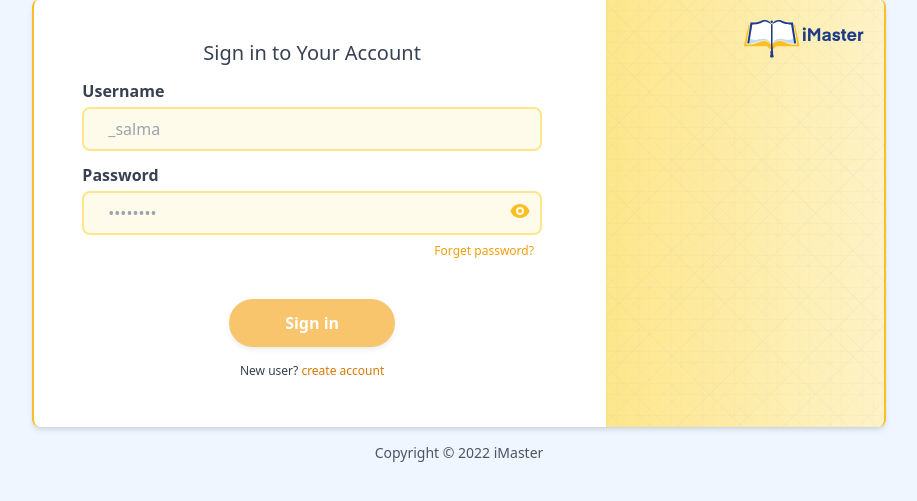
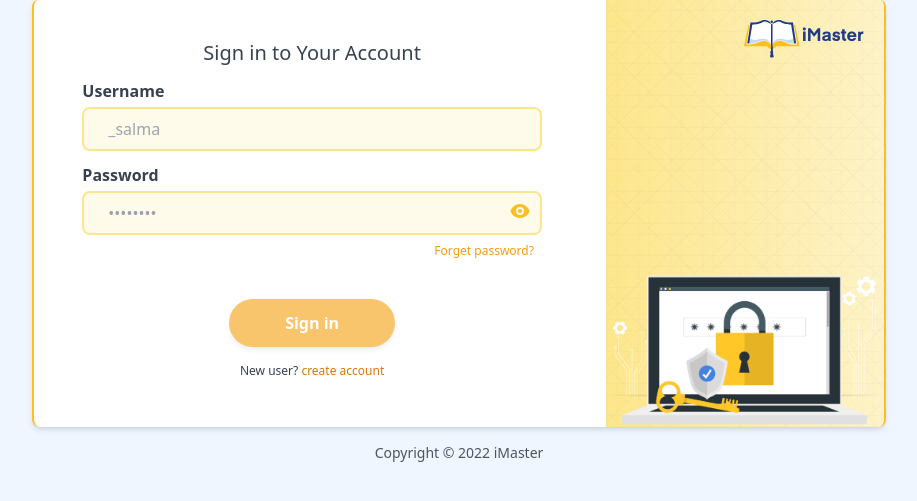
Before and after one commit to salmabader/iMaster, a PHP site: page /signin.php in a window 1280 px wide. Shown: the part 169-670 px from the top of the page, without its empty margins (181-1098 px from the left). Run offline with PHP 8.4, Linux system fonts and the light colour scheme; some libraries are stand-ins or nearby versions.

Commit message:
interface completed

```diff
--- a/signin.php
+++ b/signin.php
@@ -108,7 +108,7 @@ if (isset($_POST['signinBtn'])) {
 						<img src="images/logo.svg" class="h-10">
 					</a>
 				</div>
-				<!-- <img src="images/instructor_signup.png" class="rounded-br-lg"> -->
+				<img src="images/signin_users.png" class="rounded-br-lg">
 			</div>
 		</div>
 	</div>
```
Also changed, not shown: images/signin_users.png (added).
